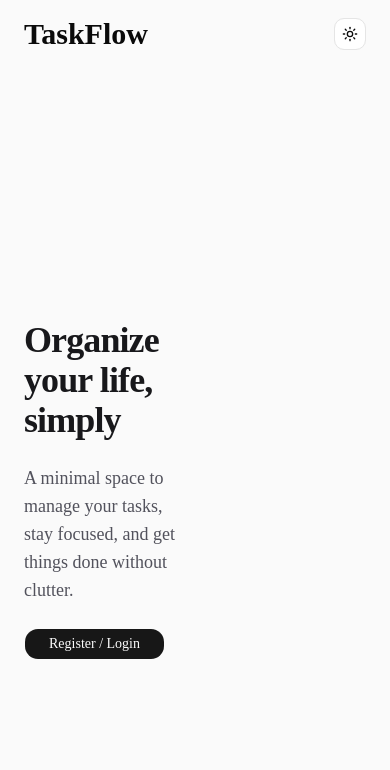
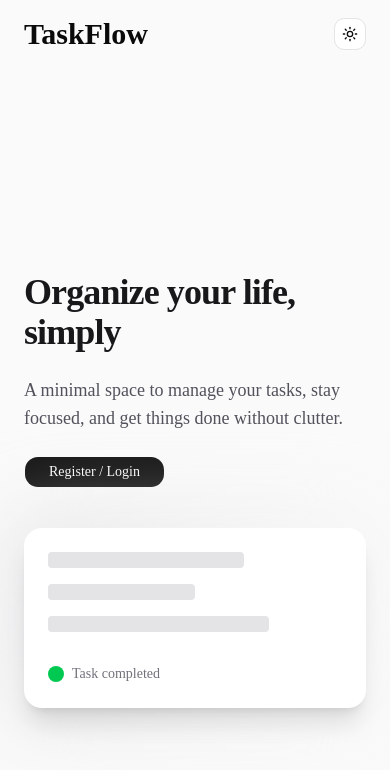
Before and after one commit to Prateek-ind/todo-full-stack, a Next.js app in the folder todo-frontend/: page / in a window 390 px wide. Shown: the top 770 px of the page. Built offline with nearby package versions, Linux system fonts and the light colour scheme; no server answers.

Commit message:
fix(Home): adjust grid layout for better responsiveness and visibility

```diff
--- a/todo-frontend/app/page.tsx
+++ b/todo-frontend/app/page.tsx
@@ -9,7 +9,7 @@ export default function Home() {
 
   return (
     <div className="px-6 flex min-h-screen items-center justify-center bg-zinc-50 dark:bg-zinc-900 font-sans ">
-      <div className="grid grid-cols-2 gap-10 max-w-6xl w-full items-center">
+      <div className="grid md:grid-cols-2 gap-10 max-w-6xl w-full items-center">
         {/* left side*/}
         <div className="space-y-6">
           <h1 className="text-4xl md:text-6xl font-bold tracking-tight text-zinc-900 dark:text-white">
--- a/todo-frontend/components/custom/HeroCard.tsx
+++ b/todo-frontend/components/custom/HeroCard.tsx
@@ -2,10 +2,10 @@ import React from 'react'
 
 const HeroCard = () => {
   return (
-    <div className="relative hidden md:block">
+    <div className="relative ">
 
-            <div className="absolute -inset-4 bg-gradient-to-r from-zinc-300 to-zinc-100 dark:from-zinc-800 dark:to-zinc-900 blur-2xl opacity-50 rounded-3xl"></div>
-            <div className="relative bg-white dark:bg-zinc-900 rounded-2xl shadow-xl p-6 space-y-4">
+            <div className="absolute -inset-4 bg-gradient-to-r from-zinc-300 to-zinc-100 dark:from-zinc-700 dark:to-zinc-900 blur-2xl opacity-50 rounded-3xl"></div>
+            <div className="relative bg-white dark:bg-zinc-800 rounded-2xl shadow-xl p-6 space-y-4">
 
             <div className="h-4 w-2/3 bg-zinc-200 dark:bg-zinc-700 rounded"></div>
             <div className="h-4 w-1/2 bg-zinc-200 dark:bg-zinc-700 rounded"></div>
```
